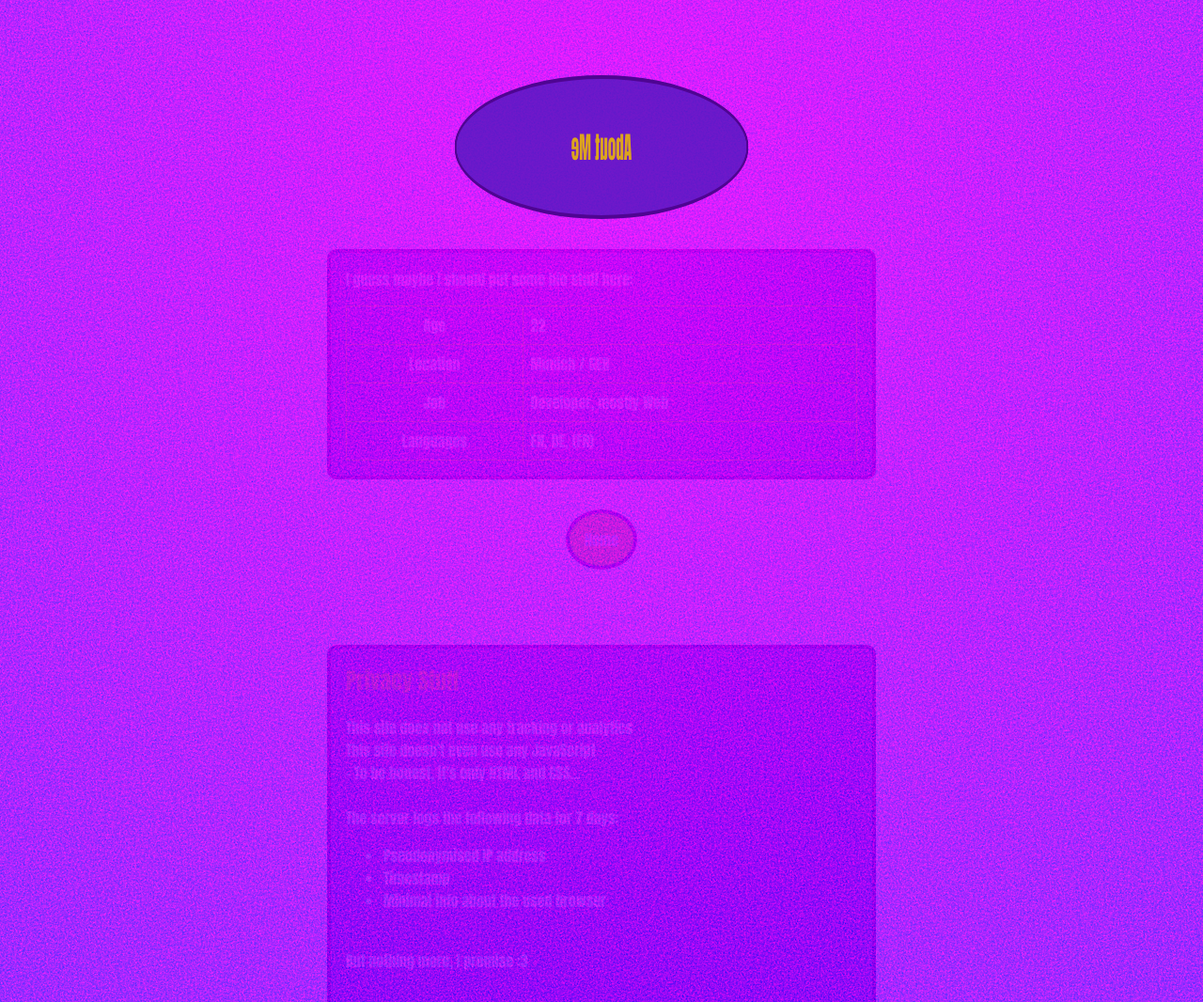
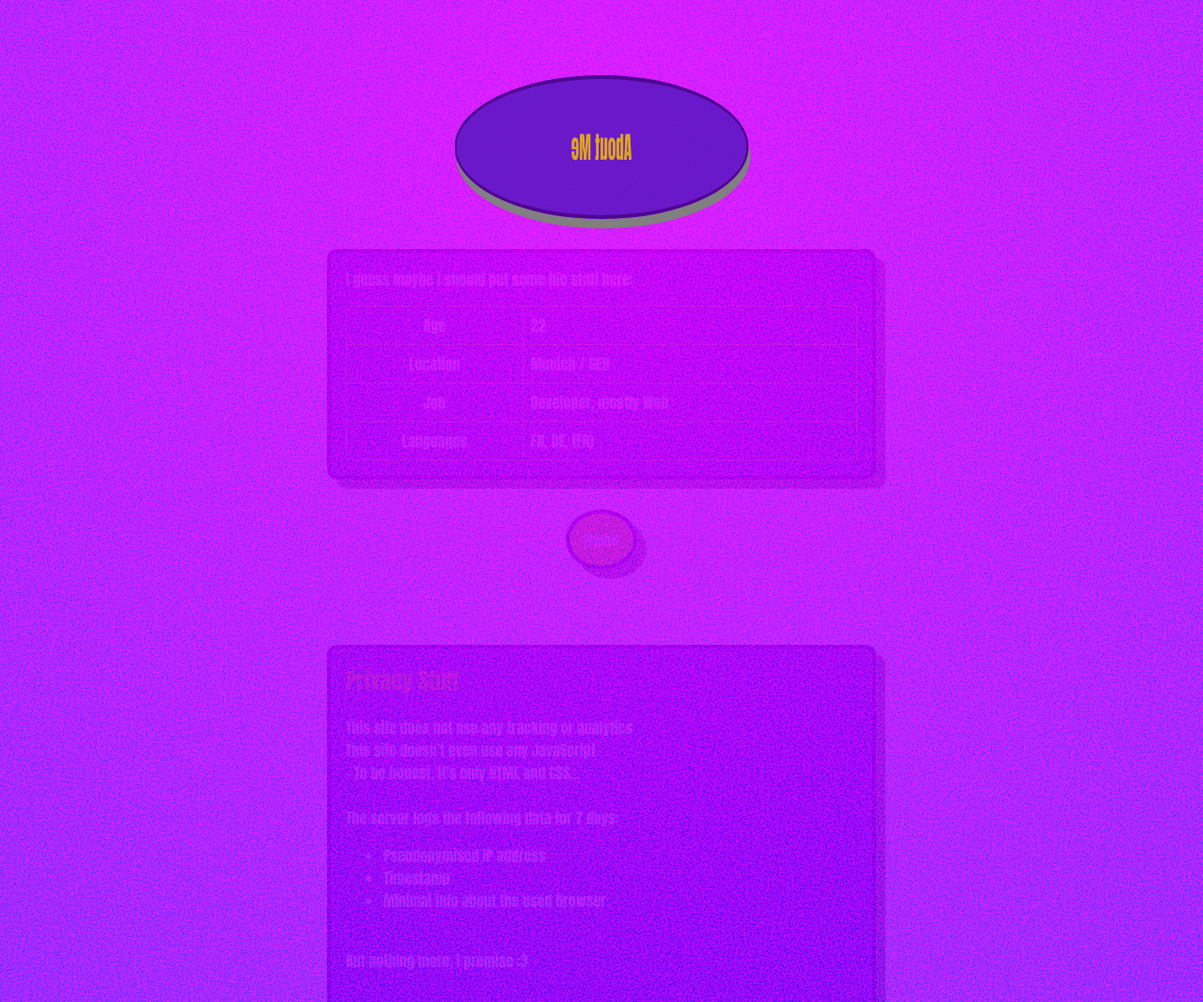
Before and after one commit to djstini/website, a PHP site: page /about-me.html in a window 1280 px wide. Shown: the whole page at 94% size. Run offline with PHP 8.4, Linux system fonts and the light colour scheme; some web fonts are replaced.

Commit message:
Update style-about-me.css

```diff
--- a/style-about-me.css
+++ b/style-about-me.css
@@ -6,6 +6,7 @@ html {
   --colorBackground: #5218bed0;
   --borderRadius: 10px;
   --shadowBorder: 0.5rem;
+    --shadowColor: grey;
   position: fixed;
 }
 
```
